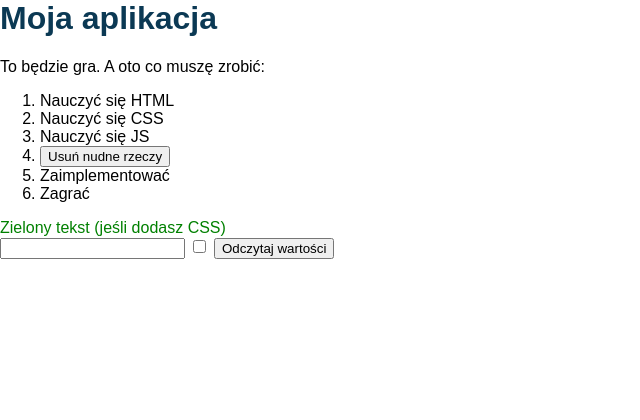
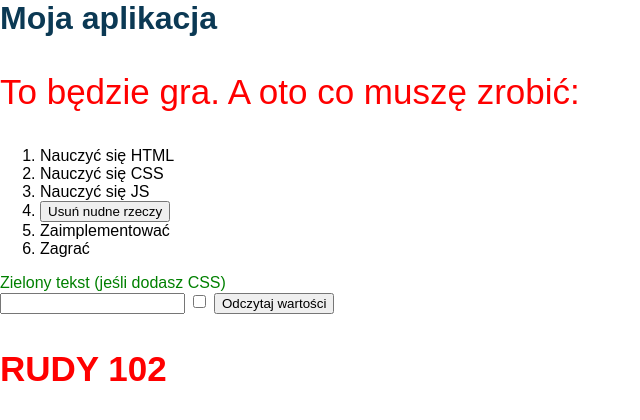
Before and after one commit to GrzegorzRudy/WWW_Rudy, a website built with webpack: page index.html in a window 1280 px wide. Shown: the whole page, without its empty margins (0-640 px from the left). Built offline with nearby package versions, Linux system fonts and the light colour scheme.

Commit message:
Zmiana kolorów

```diff
--- a/index.html
+++ b/index.html
@@ -10,6 +10,10 @@
     }
 div.green {
   color:green;
+}
+p{
+  font-size: 35;
+  color:red;
 }
     h1 {
       color: #0B3954;
@@ -33,6 +37,7 @@ div.green {
   <input type="checkbox" id="myCheckbox">
   <button type="button" onclick="readValues()">Odczytaj wartości</button>
 </div>
+<div><p><b> RUDY 102</b></p></div>
 <script>
 
   // szukanie po identyfikatorze
```
